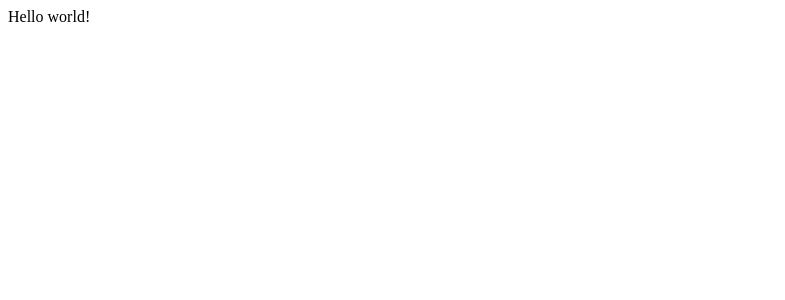
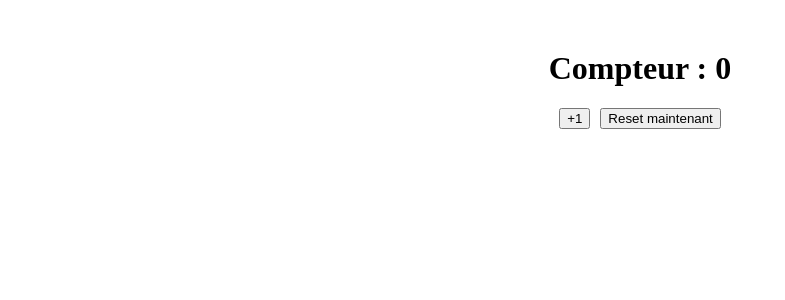
Before and after one commit to josegcpedro/LearnReact, a Next.js app: page / in a window 1280 px wide. Shown: the top 300 px of the page, without its empty margins (0-785 px from the left). Built offline with nearby package versions, Linux system fonts and the light colour scheme.

Commit message:
done project

```diff
--- a/src/app/page.tsx
+++ b/src/app/page.tsx
@@ -1,7 +1,21 @@
+"use client";
+
+import { useState, useEffect } from "react";
+
 export default function Home() {
+  const [count, setCount] = useState(0);
+
+  useEffect(() => {
+    if (count === 0) return;
+  }, [count]);
+
   return (
-    <main>
-      <div>Hello world!</div>
+    <main style={{ textAlign: "center", marginTop: "50px" }}>
+      <h1>Compteur : {count}</h1>
+      <button onClick={() => setCount(count + 1)}>+1</button>
+      <button onClick={() => setCount(0)} style={{ marginLeft: "10px" }}>
+        Reset maintenant
+      </button>
     </main>
   );
 }
```
